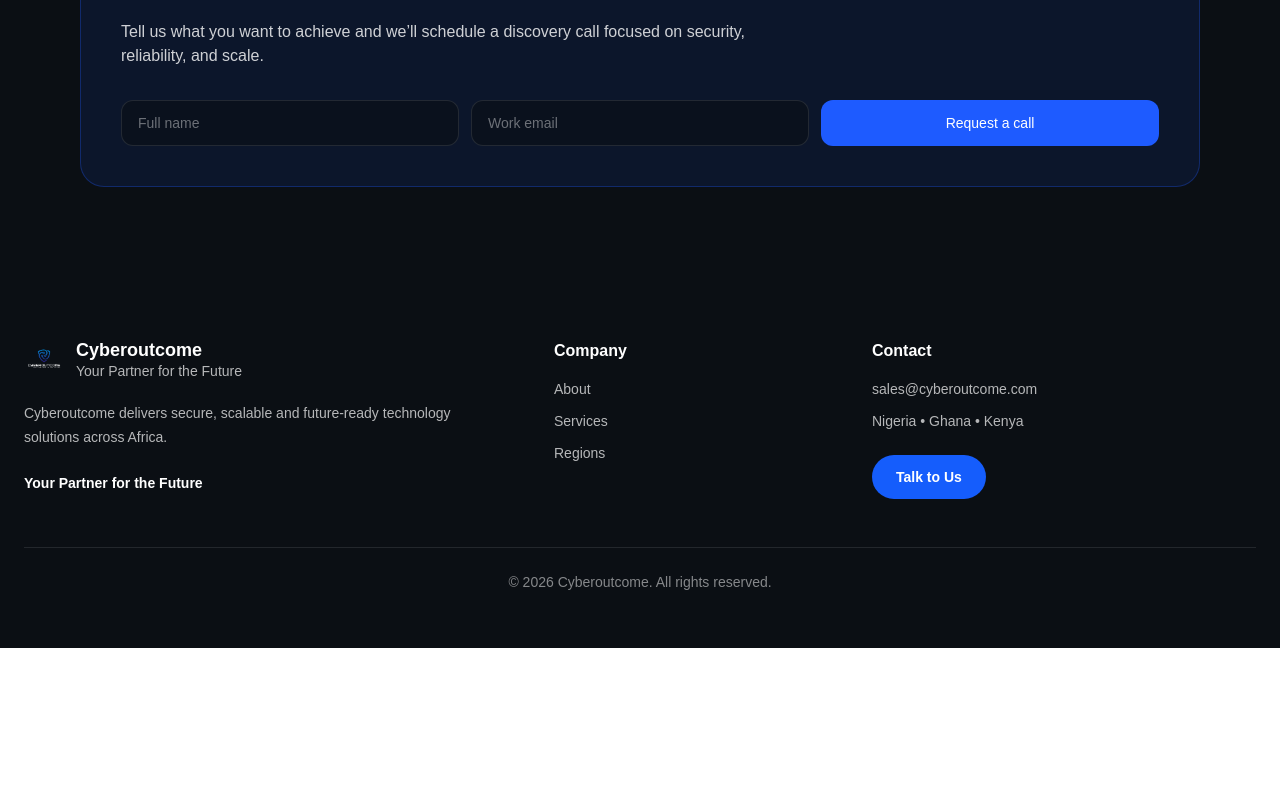
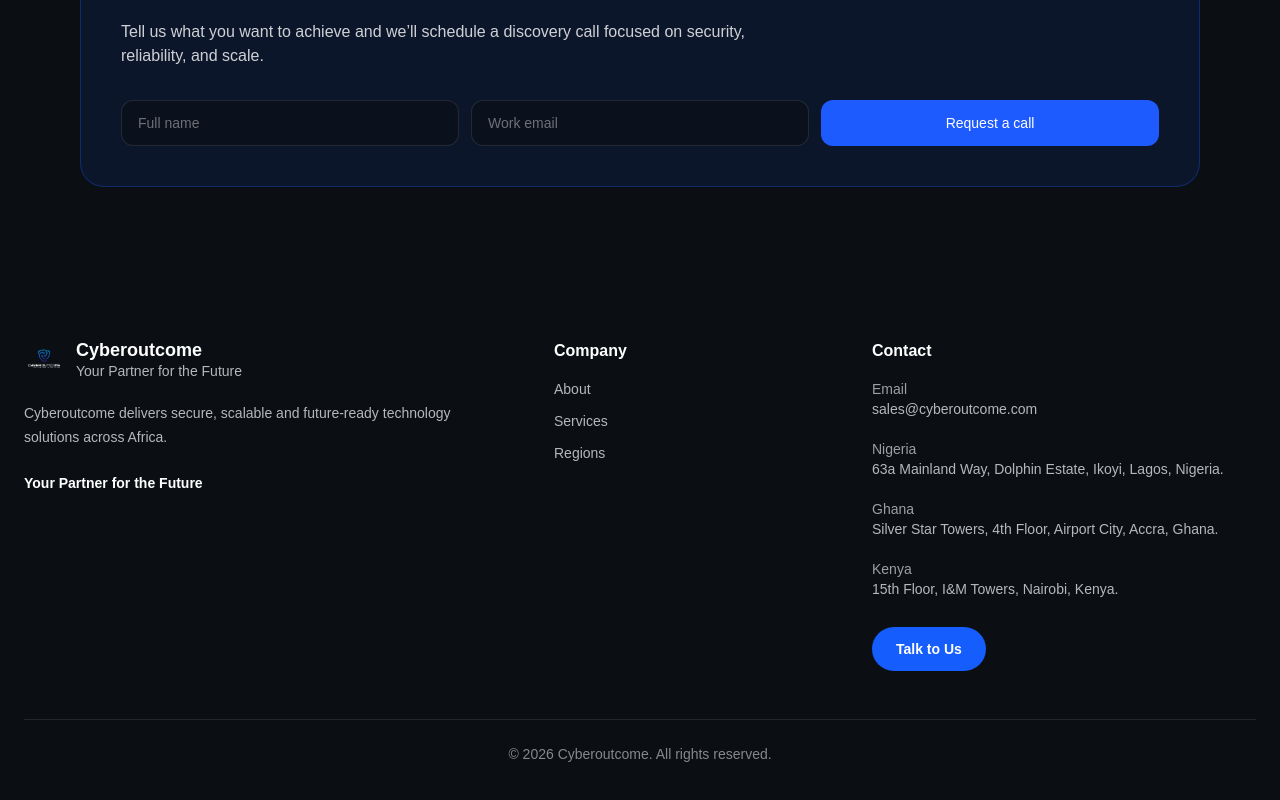
Before and after one commit to RegularGeek/cyberoutcome-demo, a Next.js app: page / in a window 1280 px wide. Shown: the part 3281-4081 px from the top of the page. Before the commit the page ends 3929 px from the top, so only its background shows below. Built offline with nearby package versions, Linux system fonts and the light colour scheme.

Commit message:
Update footer with full country addresses

```diff
--- a/components/Footer.tsx
+++ b/components/Footer.tsx
@@ -60,16 +60,32 @@
           {/* Contact */}
           <div className="md:col-span-4">
             <p className="text-base font-semibold">Contact</p>
-            <div className="mt-4 space-y-3 text-sm text-white/70">
-              <p>
+
+            <div className="mt-4 space-y-5 text-sm text-white/70">
+              <div>
+                <p className="text-white/60">Email</p>
                 <a className="hover:text-white" href={SALES_MAILTO}>
                   sales@cyberoutcome.com
                 </a>
-              </p>
-              <p>Nigeria • Ghana • Kenya</p>
+              </div>
+
+              <div>
+                <p className="text-white/60">Nigeria</p>
+                <p>63a Mainland Way, Dolphin Estate, Ikoyi, Lagos, Nigeria.</p>
+              </div>
+
+              <div>
+                <p className="text-white/60">Ghana</p>
+                <p>Silver Star Towers, 4th Floor, Airport City, Accra, Ghana.</p>
+              </div>
+
+              <div>
+                <p className="text-white/60">Kenya</p>
+                <p>15th Floor, I&amp;M Towers, Nairobi, Kenya.</p>
+              </div>
             </div>
 
-            <div className="mt-6">
+            <div className="mt-7">
               <a
                 href={SALES_MAILTO}
                 className="inline-flex items-center justify-center rounded-full bg-blue-600 px-6 py-3 text-sm font-semibold text-white transition hover:bg-blue-700"
```
